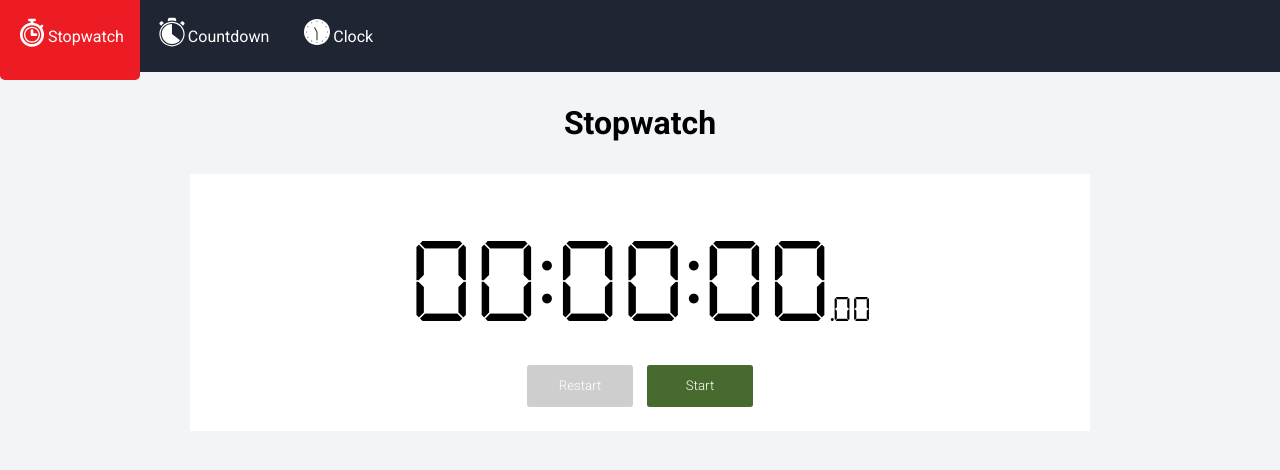
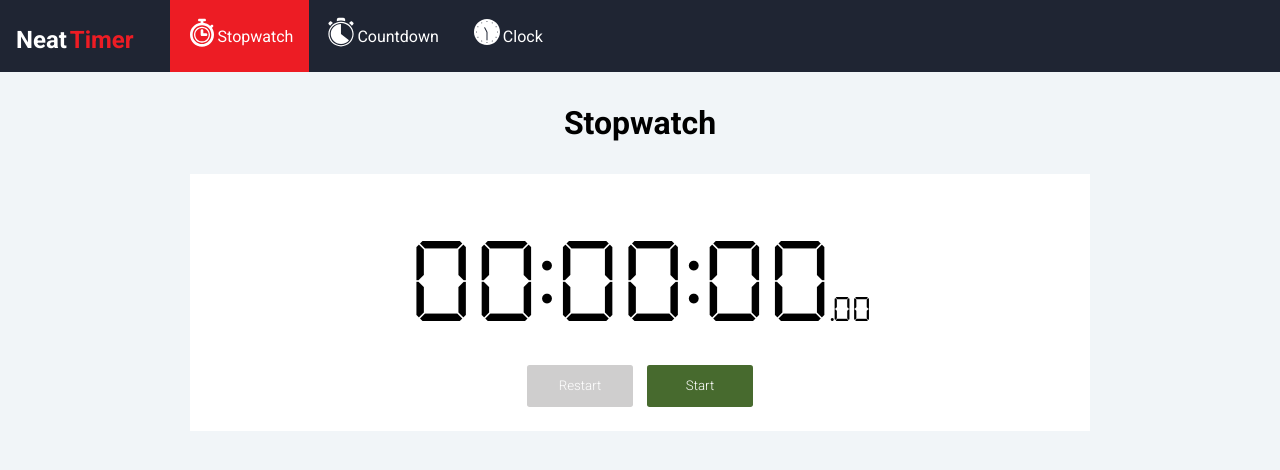
Before and after one commit to carlo697/NeatTimer, a React (Create React App) app: page / in a window 1280 px wide. Shown: the top 470 px of the page. Built offline with nearby package versions, Linux system fonts and the light colour scheme.

Commit message:
Add a title in the nav bar

```diff
--- a/src/components/Navbar.js
+++ b/src/components/Navbar.js
@@ -27,6 +27,13 @@ const Navbar = () => {
 
 	return (
 		<nav>
+			<h2 className="nav-logo">
+				<Link to="/">
+					<span className="logo-neat">Neat </span>
+					<span className="logo-timer">Timer</span>
+				</Link>
+			</h2>
+
 			{
 				links.map((link, index) => {
 					const {text, to, icon} = link;
--- a/src/index.css
+++ b/src/index.css
@@ -5,6 +5,11 @@
 	margin: 0;
 	padding: 0;
 	box-sizing: border-box;
+}
+
+:root {
+	--blue: #358BF5;
+	--red: #ed1c24;
 }
 
 @font-face {
@@ -232,9 +237,49 @@ nav {
 	display: none;
 }
 
-@media (min-width: 500px) {
+@media (min-width: 600px) {
 	.nav-text {
 		display: initial;
+	}
+}
+
+a {
+	text-decoration: none;
+	color: white;
+}
+
+.nav-logo {
+	padding: 1rem;
+	font-size: 1em;
+	display: none;
+	word-spacing: -0.1em;
+}
+
+.logo-neat {
+
+}
+
+.logo-timer {
+
+	color: var(--red);
+}
+
+@media (min-width: 340px) {
+	.nav-logo {
+		display: inline-block;
+	}
+}
+
+@media (min-width: 400px) {
+	.nav-logo {
+		font-size: 1.3em;
+	}
+}
+
+@media (min-width: 600px) {
+	.nav-logo {
+		font-size: 1.5em;
+		padding-right: 1.5em;
 	}
 }
 
```
